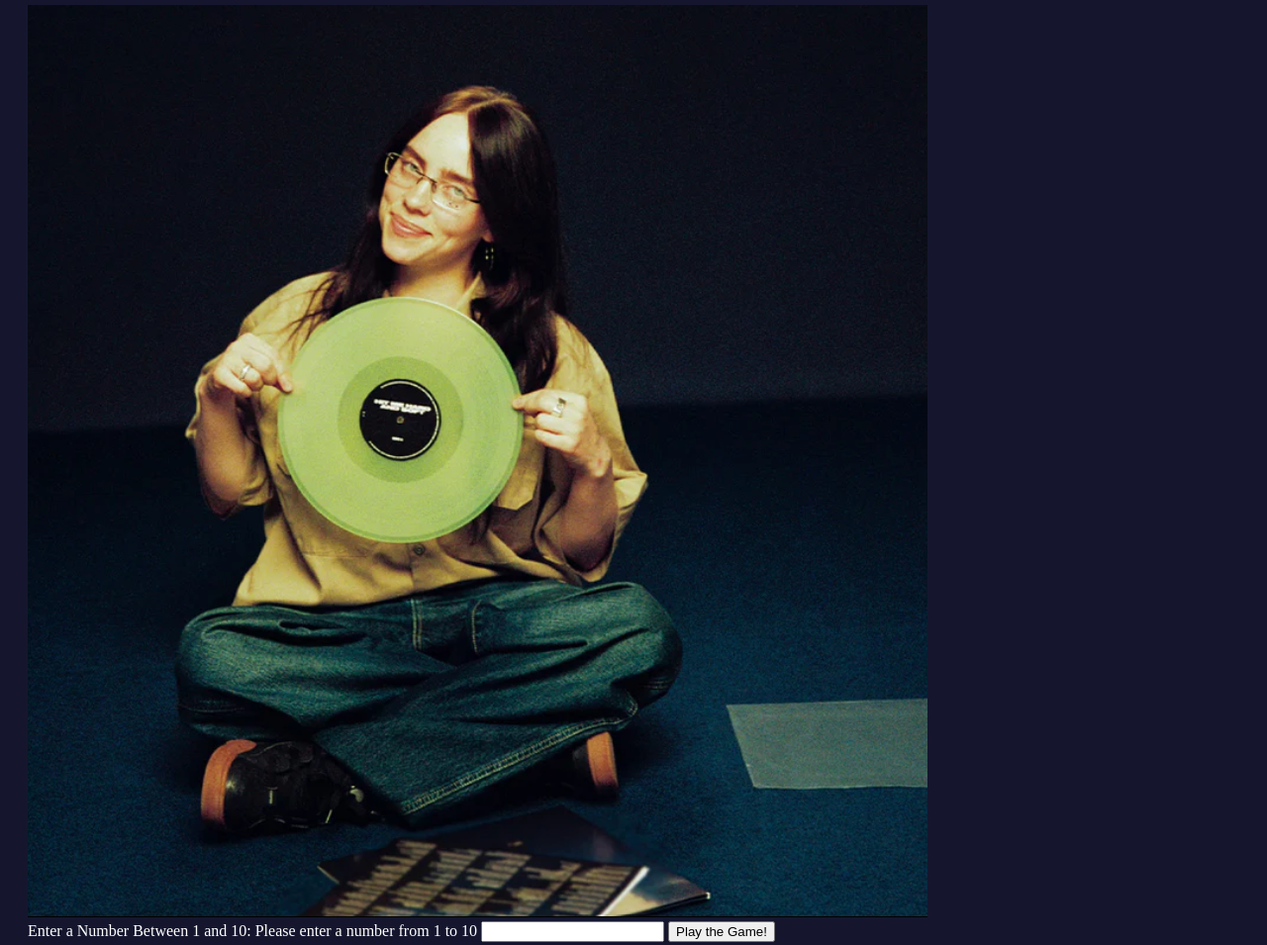
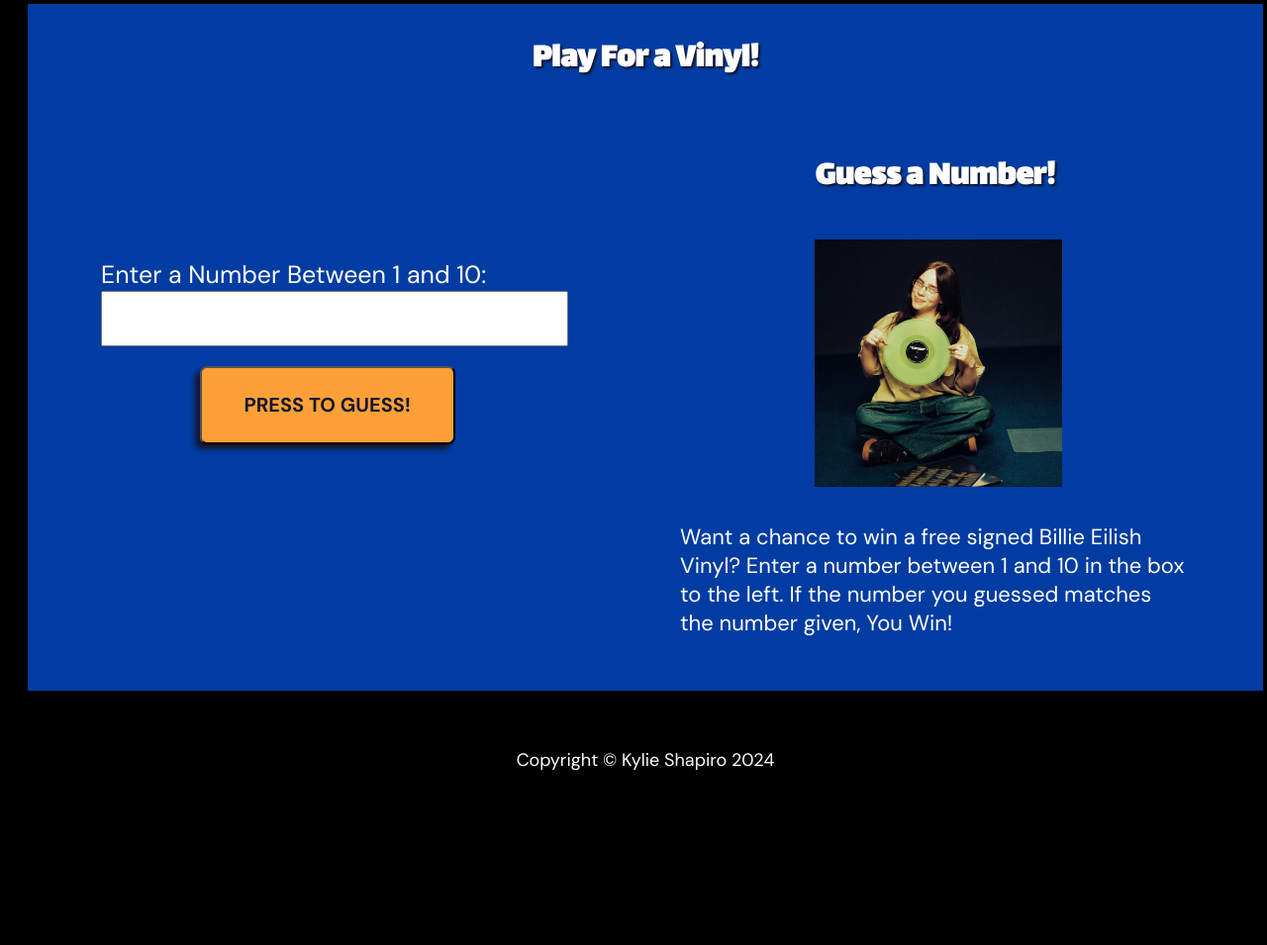
Before and after one commit to kdshapiro10/git317finall, a plain HTML site: page index.html in a window 1280 px wide. Shown: the part 1424-2379 px from the top of the page at 99% size. After the commit the page ends 2250 px from the top, so only its background shows below. Drawn offline with Linux system fonts and the light colour scheme.

Commit message:
styles.css

```diff
--- a/index.html
+++ b/index.html
@@ -29,7 +29,7 @@
     </div>
 </header>
 <main id="main">
-    <section>
+    <section id="tour">
         <h2>ON TOUR NOW!</h2>
         <p>Join Billie Eilish along with The Marias, Nat and Alex Wolff, and Towa Bird on her Hit Me Hard And Soft Tour. </p>
     </section>
@@ -100,18 +100,22 @@
         </section>
     </section>
     <section id="game">
+        <div>
             <h2>Play For a Vinyl!</h2>
-        <img src="images/billie_vinyl.png" alt="billie eilish holding up a vinyl of her newest album HIT ME HARD AND SOFT">
             <form>
                 <label for="numGuess">Enter a Number Between 1 and 10:</label>
                 <span class="message">Please enter a number from 1 to 10</span>
                 <input type="number" name="numGuess" id="numGuess">
-            <input type="submit" name="guessGame" id="guessGame" value="Play the Game!">
+                <input type="submit" name="guessGame" id="guessGame" value="PRESS TO GUESS!">
             </form>
+            <p id="gameOutput"></p>
             <section id="gameDisplay">
                 <h3>Guess a Number!</h3>
+                <img src="images/billie_vinyl.png" alt="billie eilish holding up a vinyl of her newest album HIT ME HARD AND SOFT">
                 <p>Want a chance to win a free signed Billie Eilish Vinyl? Enter a number between 1 and 10 in the box to the left. If the number you guessed matches the number given, You Win! </p>
+                <p id="gameOutput"></p>
             </section>
+        </div>
     </section>
     <section id="contact">
 
--- a/styles.css
+++ b/styles.css
@@ -1,12 +1,15 @@
 :root {
     --orange: #FDA037;
+    --blue: #013CA2;
     --navy: #15162E;
     --white: #FFFFFF;
+    --section-color: rgba(253, 160, 55, 0.8);
+    --box-shadow: -5px 5px 5px var(--navy);
 
 }
 
 html {
-    background-color: var(--navy);
+    background-color:black;
 }
 
 body {
@@ -48,7 +51,7 @@ ul li {
 }
 
 li a {
-    color: var(--navy);
+    color: black;
     text-decoration: none;
     font-size: 15px;
     padding: 10px;
@@ -56,8 +59,13 @@ li a {
     font-family: "DM Sans", sans-serif;
     font-weight: bold;
     border-radius: 5px;
-    box-shadow: 2px 3px 10px #15162E;
+    box-shadow: -2px 3px 10px #15162E;
     text-transform: uppercase;
+}
+
+li a:hover {
+    box-shadow: -5px 5px 11px #15162E ;
+    font-size:16px;
 }
 
 h1 {
@@ -116,7 +124,7 @@ h1, h2, h3 {
 
 #albums h2 {
     font-size: 35px;
-    color: var(--navy);
+    color: black;
     font-weight: bold;
     font-family: "Lalezar", serif;
 }
@@ -127,12 +135,12 @@ h1, h2, h3 {
     margin-left: 70px;
     font-family: "DM Sans", sans-serif;
     font-size: 20px;
-    color: var(--navy);
+    color: black;
 }
 
 #albums {
-    background-color: var(--orange);
-    padding: 1rem;
+    background-color: var(--section-color);
+    padding: 1.5rem;
     width: calc(100% - 2rem);
     max-width: 1200px;
     margin-left: 5px;
@@ -161,11 +169,127 @@ h1, h2, h3 {
 }
 
 #btn1, #btn2, #btn3 {
-    background-color: var(--navy);
+    background-color: var(--blue);
     color: var(--white);
     text-decoration: none;
     padding: 10px;
     font-family: "DM Sans", sans-serif;
     font-size: 20px;
     margin-right: 90px;
+    box-shadow: var(--box-shadow);
+    border-radius: 7px;
 }
+
+#btn1:hover, #btn2:hover, #btn3:hover {
+    box-shadow: -10px 8px 10px #15162E;
+    font-size: 21px;
+}
+
+#game {
+    background-color: var(--blue);
+    padding-bottom: 2rem;
+    margin-top: 50px;
+}
+
+#game div {
+    display: grid;
+    grid-template-columns: 1fr 1fr;
+    column-gap:  70px;
+    margin: 0 auto;
+    max-width: 1100px;
+}
+
+
+#game h2 {
+    grid-column: 1/-1;
+    font-size: 35px;
+    color:var(--white);
+    font-weight: bold;
+    font-family: "Lalezar", serif;
+    text-shadow:2px 2px 2px #15162E;
+}
+
+#game form {
+    grid-column: 1/2;
+    margin-top: 9em;
+}
+
+label, input {
+    display: block;
+}
+
+label {
+    font-family: "DM Sans", sans-serif;
+    font-size: 25px;
+}
+
+input {
+    width:  90%;
+    height:  50px;
+}
+
+input[type="submit"] {
+    width: 50%;
+    height: 30%;
+    margin-left: 100px;
+    margin-top: 20px;
+    background-color: var(--orange);
+    color: var(--navy);
+    text-decoration: none;
+    font-weight: bold;
+    padding: 10px;
+    font-family: "DM Sans", sans-serif;
+    font-size: 20px;
+    box-shadow: var(--box-shadow);
+    border-radius: 7px;
+}
+
+input[type="submit"]:hover {
+    box-shadow: -10px 8px 10px #15162E;
+    font-size: 21px;
+}
+#gameDisplay {
+    grid-column: 2/2;
+    grid-row: 2/4;
+}
+
+#gameDisplay h3 {
+    font-family: "Lalezar", serif;
+    font-size: 35px;
+    text-shadow:2px 2px 2px #15162E;
+}
+
+
+#gameDisplay p {
+    font-family: "DM Sans", sans-serif;
+    font-size: 22px;
+}
+
+#game img {
+    width: 250px;
+    height: 250px;
+    margin-bottom: 10px;
+    margin-left: 8.5em;
+}
+
+
+.message {
+    display: none;
+    color: var(--orange);
+    font-weight: bold;
+    font-size: 20px;
+    margin-bottom: 10px;
+
+}
+
+#gameOutput {
+    margin-left: 10em;
+    font-family: "DM Sans", sans-serif;
+    font-size: 20px;
+}
+
+footer {
+    text-align: center;
+    font-size: 18px;
+    font-family: "DM Sans", sans-serif;
+}
```
Lines whose indentation alone changed are shown as unchanged.
